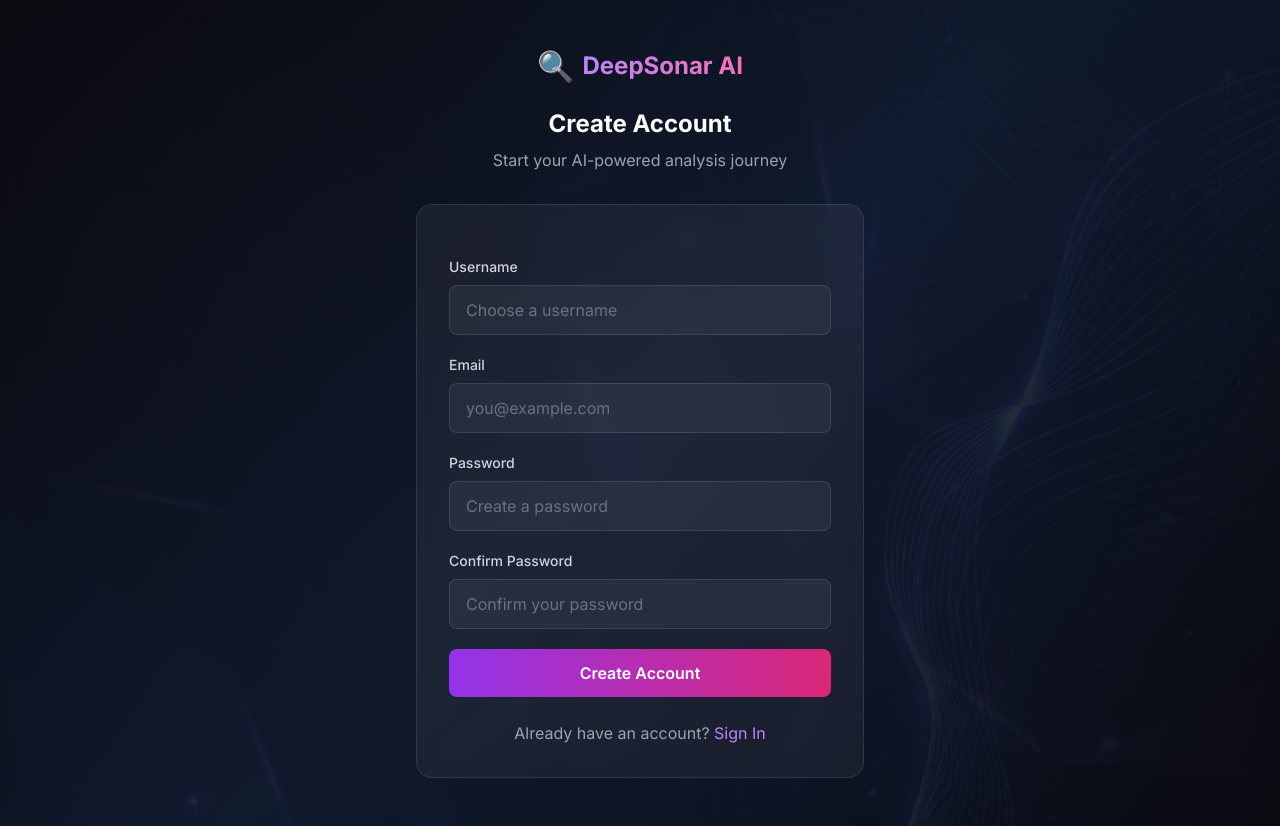
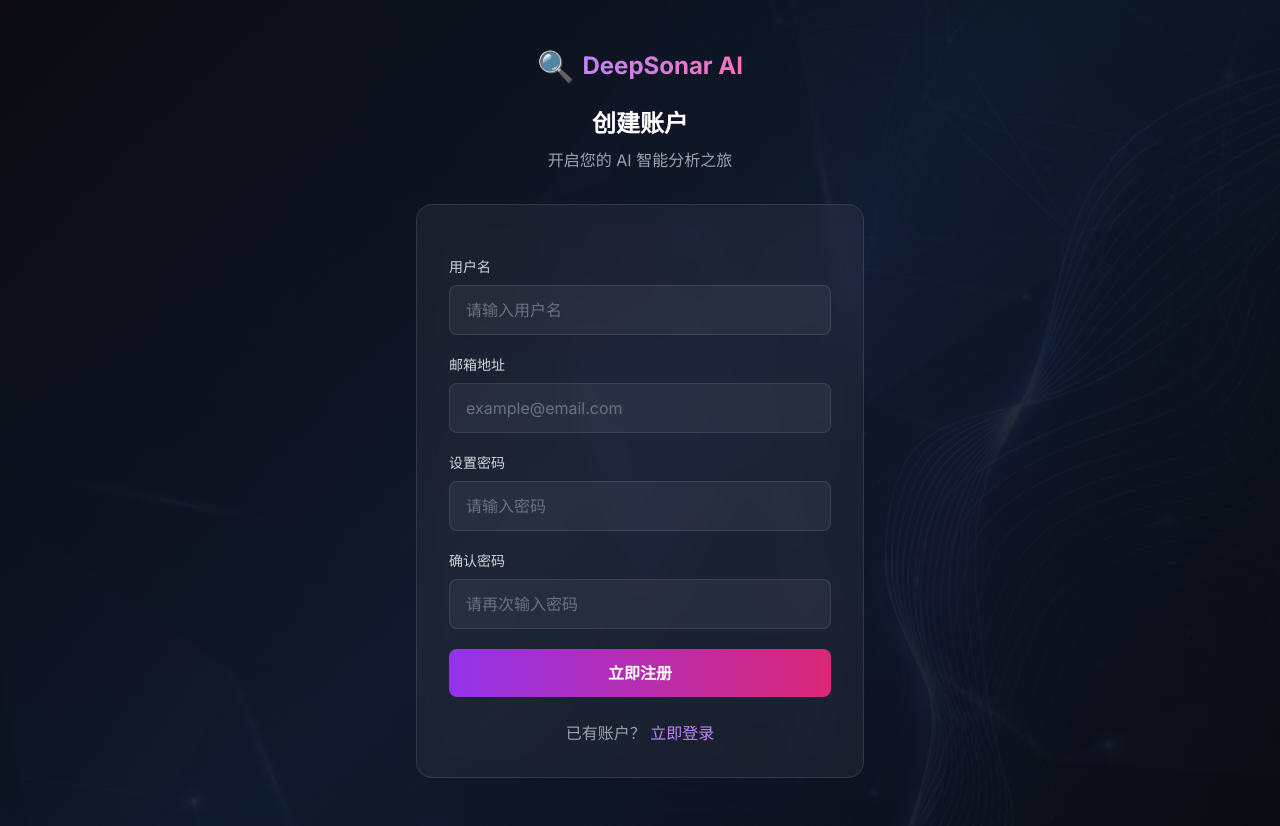
Before and after one commit to KaelZhang321/Deepsonar-AI, a Django app: template backend/templates/register.html in a window 1280 px wide. Run offline with Django 5.2, Linux system fonts and the light colour scheme; the template is opened without the code that fills it, so the values that code supplies are empty; some libraries are stand-ins or nearby versions.

Commit message:
🌐 feat(i18n): 界面中文化和用户体验优化
## 主要改动

### 登录页面中文化
- 页面标题和描述全面中文化
- 表单字段标签本地化：用户名、密码
- 错误提示信息中文化：用户名或密码错误提示
- 按钮文字本地化：登录按钮
- 页面链接文字中文化：注册引导文案

### 注册页面中文化
- 页面标题和欢迎文案本地化
- 完整表单字段中文化：用户名、邮箱、设置密码、确认密码
- 输入框占位符中文化
- 注册按钮和登录引导链接本地化

## 用户体验提升

### 语言一致性
- 统一使用简体中文界面元素
- 保持专业术语的准确性
- 优化文案的可读性和友好度

### 保持设计风格
- 在中文化过程中保持原有的视觉设计
- 确保文字长度变化不影响布局
- 维持玻璃态效果和渐变样式

## 影响范围

- 前端用户界面：登录和注册页面完全中文化
- 用户体验：中文用户获得更友好的交互体验
- 国际化支持：为后续多语言支持奠定基础

```diff
--- a/backend/templates/register.html
+++ b/backend/templates/register.html
@@ -1,6 +1,6 @@
 {% extends 'base.html' %}
 
-{% block title %}Register - DeepSonar AI{% endblock %}
+{% block title %}注册 - DeepSonar AI{% endblock %}
 
 {% block content %}
 <div class="min-h-screen flex items-center justify-center px-6 py-12">
@@ -12,8 +12,8 @@
                     DeepSonar AI
                 </span>
             </a>
-            <h1 class="text-2xl font-bold">Create Account</h1>
-            <p class="text-gray-400 mt-2">Start your AI-powered analysis journey</p>
+            <h1 class="text-2xl font-bold">创建账户</h1>
+            <p class="text-gray-400 mt-2">开启您的 AI 智能分析之旅</p>
         </div>
 
         <div class="glass rounded-2xl p-8 glow">
@@ -36,42 +36,42 @@
                 {% csrf_token %}
 
                 <div>
-                    <label for="username" class="block text-sm font-medium text-gray-300 mb-2">Username</label>
+                    <label for="username" class="block text-sm font-medium text-gray-300 mb-2">用户名</label>
                     <input type="text" name="username" id="username" required
                         class="w-full px-4 py-3 bg-white/5 border border-white/10 rounded-lg focus:outline-none focus:ring-2 focus:ring-purple-500 text-white placeholder-gray-500"
-                        placeholder="Choose a username">
+                        placeholder="请输入用户名">
                 </div>
 
                 <div>
-                    <label for="email" class="block text-sm font-medium text-gray-300 mb-2">Email</label>
+                    <label for="email" class="block text-sm font-medium text-gray-300 mb-2">邮箱地址</label>
                     <input type="email" name="email" id="email"
                         class="w-full px-4 py-3 bg-white/5 border border-white/10 rounded-lg focus:outline-none focus:ring-2 focus:ring-purple-500 text-white placeholder-gray-500"
-                        placeholder="you@example.com">
+                        placeholder="example@email.com">
                 </div>
 
                 <div>
-                    <label for="password1" class="block text-sm font-medium text-gray-300 mb-2">Password</label>
+                    <label for="password1" class="block text-sm font-medium text-gray-300 mb-2">设置密码</label>
                     <input type="password" name="password1" id="password1" required
                         class="w-full px-4 py-3 bg-white/5 border border-white/10 rounded-lg focus:outline-none focus:ring-2 focus:ring-purple-500 text-white placeholder-gray-500"
-                        placeholder="Create a password">
+                        placeholder="请输入密码">
                 </div>
 
                 <div>
-                    <label for="password2" class="block text-sm font-medium text-gray-300 mb-2">Confirm Password</label>
+                    <label for="password2" class="block text-sm font-medium text-gray-300 mb-2">确认密码</label>
                     <input type="password" name="password2" id="password2" required
                         class="w-full px-4 py-3 bg-white/5 border border-white/10 rounded-lg focus:outline-none focus:ring-2 focus:ring-purple-500 text-white placeholder-gray-500"
-                        placeholder="Confirm your password">
+                        placeholder="请再次输入密码">
                 </div>
 
                 <button type="submit" class="w-full py-3 bg-gradient-to-r from-purple-600 to-pink-600 hover:from-purple-700 hover:to-pink-700 rounded-lg font-semibold transition">
-                    Create Account
+                    立即注册
                 </button>
             </form>
 
             <div class="mt-6 text-center">
                 <p class="text-gray-400">
-                    Already have an account?
-                    <a href="{% url 'login' %}" class="text-purple-400 hover:text-purple-300">Sign In</a>
+                    已有账户？
+                    <a href="{% url 'login' %}" class="text-purple-400 hover:text-purple-300">立即登录</a>
                 </p>
             </div>
         </div>
```
Also changed, not shown: backend/templates/login.html (+11 -11 lines).
